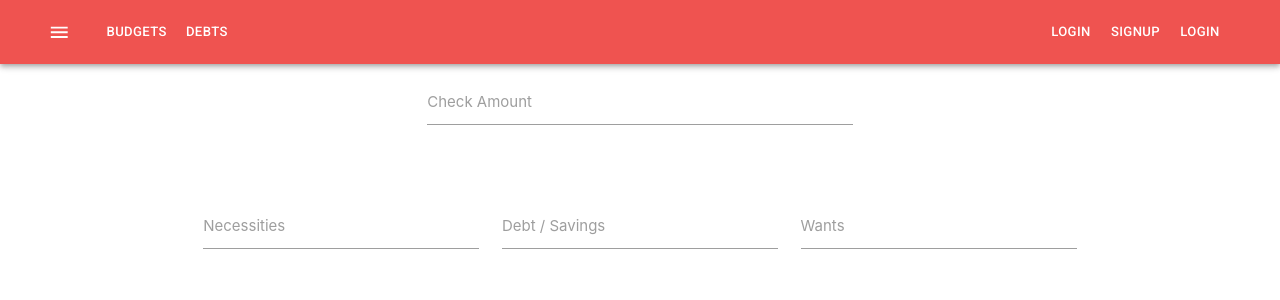
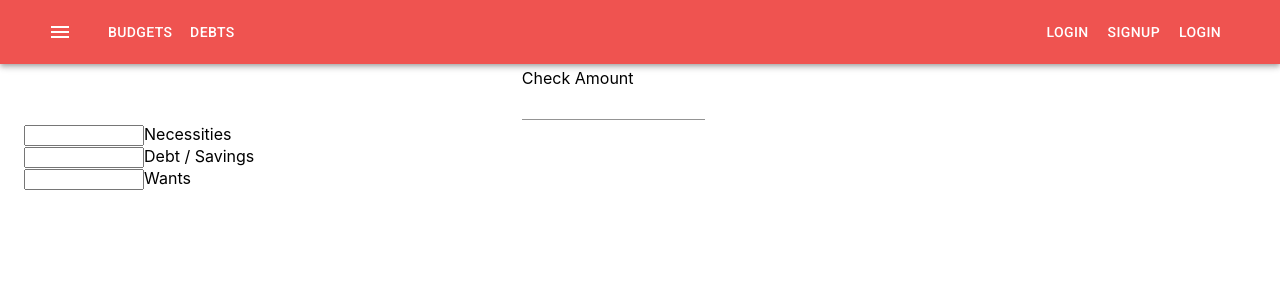
Before and after one commit to joshuaherrera/go-budget, a React (Create React App) app in the folder client/: page / in a window 1280 px wide. Shown: the top 300 px of the page. Built offline with nearby package versions, Linux system fonts and the light colour scheme.

Commit message:
started using grids

```diff
--- a/client/public/index.html
+++ b/client/public/index.html
@@ -3,11 +3,7 @@
   <head>
     <meta charset="utf-8" />
     <link rel="icon" href="%PUBLIC_URL%/favicon.ico" />
-    <!-- Compiled and minified CSS -->
-    <link
-      rel="stylesheet"
-      href="https://cdnjs.cloudflare.com/ajax/libs/materialize/1.0.0/css/materialize.min.css"
-    />
+
     <link
       rel="stylesheet"
       href="https://fonts.googleapis.com/css?family=Roboto:300,400,500,700&display=swap"
@@ -16,8 +12,7 @@
       rel="stylesheet"
       href="https://fonts.googleapis.com/icon?family=Material+Icons"
     />
-    <!-- Compiled and minified JavaScript -->
-    <script src="https://cdnjs.cloudflare.com/ajax/libs/materialize/1.0.0/js/materialize.min.js"></script>
+
     <meta name="viewport" content="width=device-width, initial-scale=1" />
     <meta name="theme-color" content="#000000" />
     <meta
--- a/client/src/App.js
+++ b/client/src/App.js
@@ -1,13 +1,15 @@
 import "./App.css";
 import Nav from "./components/Nav";
 import BudgetBody from "./components/BudgetBody";
+import Container from "@material-ui/core/Container";
+
 function App() {
   return (
     <>
       <Nav />
-      <div className="container">
+      <Container>
         <BudgetBody />
-      </div>
+      </Container>
     </>
   );
 }
--- a/client/src/components/BudgetBody.js
+++ b/client/src/components/BudgetBody.js
@@ -1,34 +1,54 @@
 import React from "react";
 import BudgetCol from "../components/BudgetCol";
+import { makeStyles } from "@material-ui/core/styles";
+import TextField from "@material-ui/core/TextField";
+import Grid from "@material-ui/core/Grid";
+
+const useStyles = makeStyles((theme) => ({
+  formStyle: {
+    "& > *": {
+      margin: theme.spacing(1),
+      width: "25ch",
+    },
+    gridStyle: {
+      flexGrow: 1,
+    },
+  },
+}));
 
 const BudgetBody = () => {
+  const classes = useStyles();
   return (
     <>
-      <div class="row">
-        <form class="col s12">
-          <div class="row">
-            <div class="input-field col s6 push-s3">
-              <input
+      {/* would need to do Grids within grids */}
+      <div className="row">
+        <Grid container spacing={1} justify="center">
+          <form className={classes.formStyle}>
+            <div className={classes.formStyle}>
+              <Grid item xs={12}>
+                {/* <input
                 id="checkAmount"
                 type="number"
                 min="0.00"
                 max="9999999"
                 step="0.01"
-                class="validate"
-              />
-              <label for="checkAmount">Check Amount</label>
+                className="validate"
+              /> */}
+                <label for="checkAmount">Check Amount</label>
+                <TextField id="checkAmount" />
+              </Grid>
             </div>
-          </div>
-        </form>
+          </form>
+        </Grid>
       </div>
-      <div class="row">
-        <div class="col s4">
+      <div className="row">
+        <div className="col s4">
           <BudgetCol colName="Necessities" idName="needs" />
         </div>
-        <div class="col s4">
+        <div className="col s4">
           <BudgetCol colName="Debt / Savings" idName="dns" />
         </div>
-        <div class="col s4">
+        <div className="col s4">
           <BudgetCol colName="Wants" idName="wants" />
         </div>
       </div>
--- a/client/src/components/Nav.js
+++ b/client/src/components/Nav.js
@@ -2,7 +2,6 @@ import React from "react";
 import { makeStyles } from "@material-ui/core/styles";
 import AppBar from "@material-ui/core/AppBar";
 import Toolbar from "@material-ui/core/Toolbar";
-import Typography from "@material-ui/core/Typography";
 import Button from "@material-ui/core/Button";
 import IconButton from "@material-ui/core/IconButton";
 import MenuIcon from "@material-ui/icons/Menu";
```
